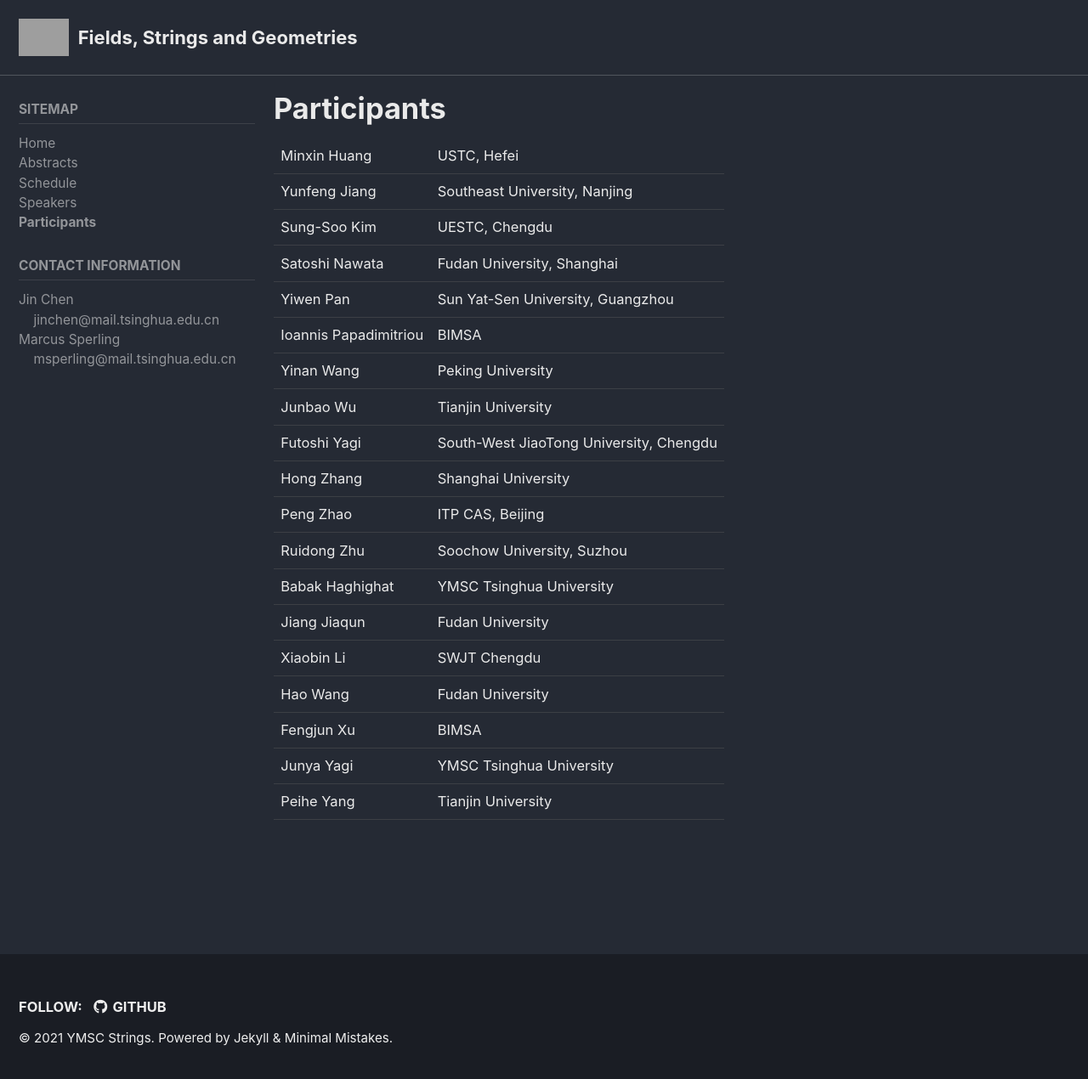
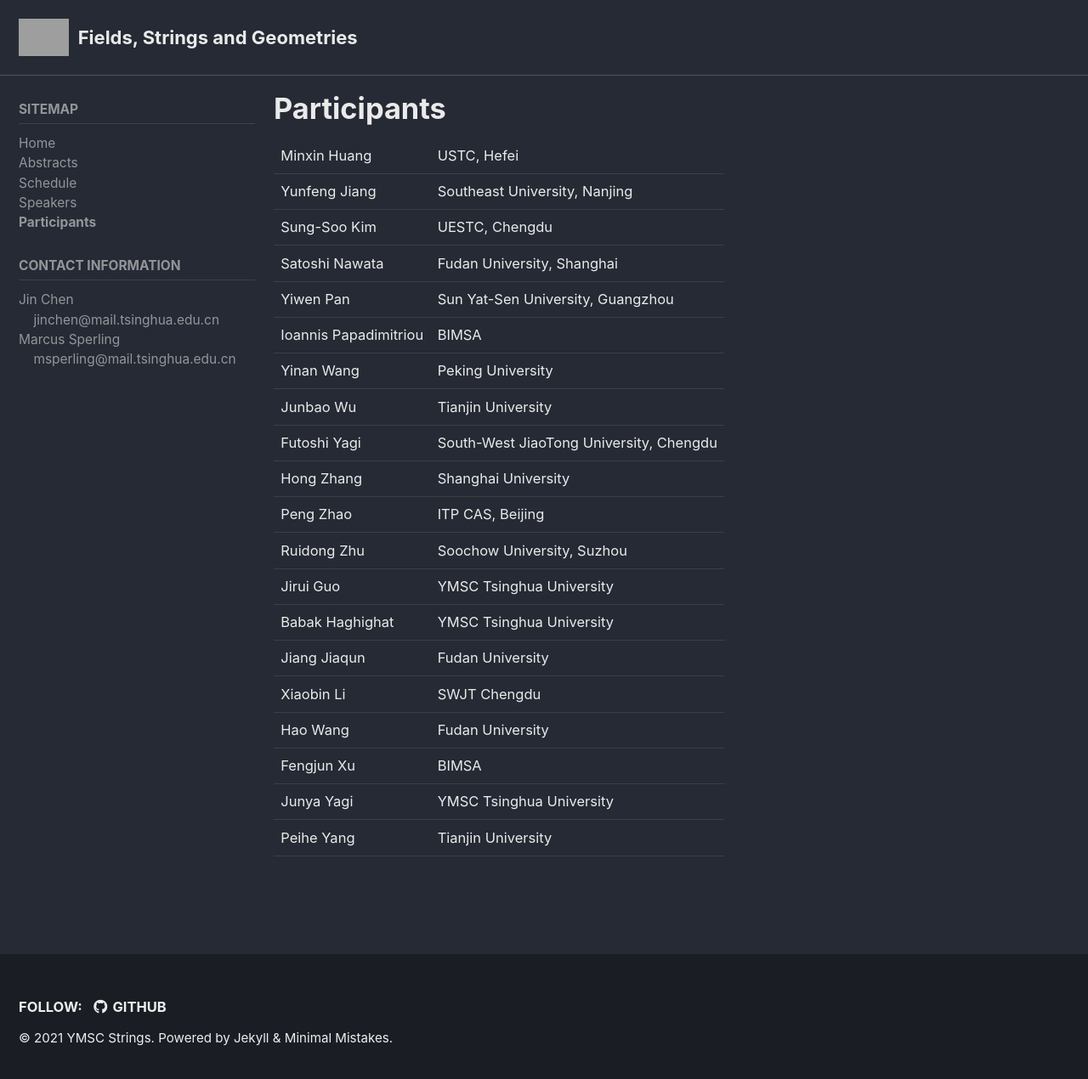
Before and after one commit to ymsc-strings/gauge-theory-workshop-sept-2021, a Jekyll site: the page built from _pages/participants.md, in a window 1280 px wide and 1278 px high. Shown: the top 1270 px of the window at 85% size. Built offline with Jekyll 4.4.1, drawn with Linux system fonts in a browser that asks for light colours; cached includes are drawn as plain includes.

Commit message:
Update participants.md

```diff
--- a/_pages/participants.md
+++ b/_pages/participants.md
@@ -29,6 +29,9 @@ other_participants:
     - gname: Fengjun
       fname: Xu
       from: BIMSA
+    - gname: Jirui
+      fname: Guo
+      from: YMSC Tsinghua University
 
 ---
 
```
